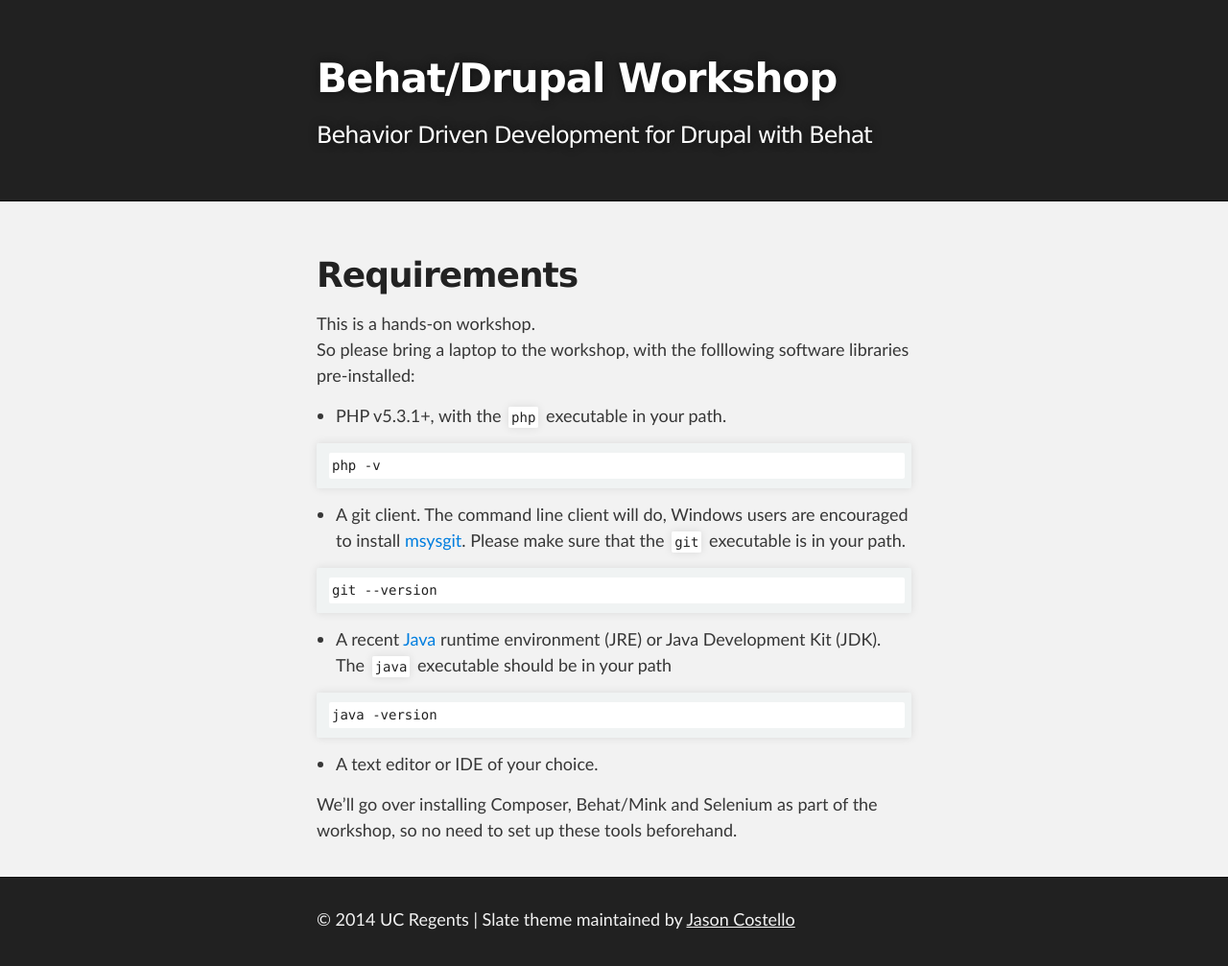
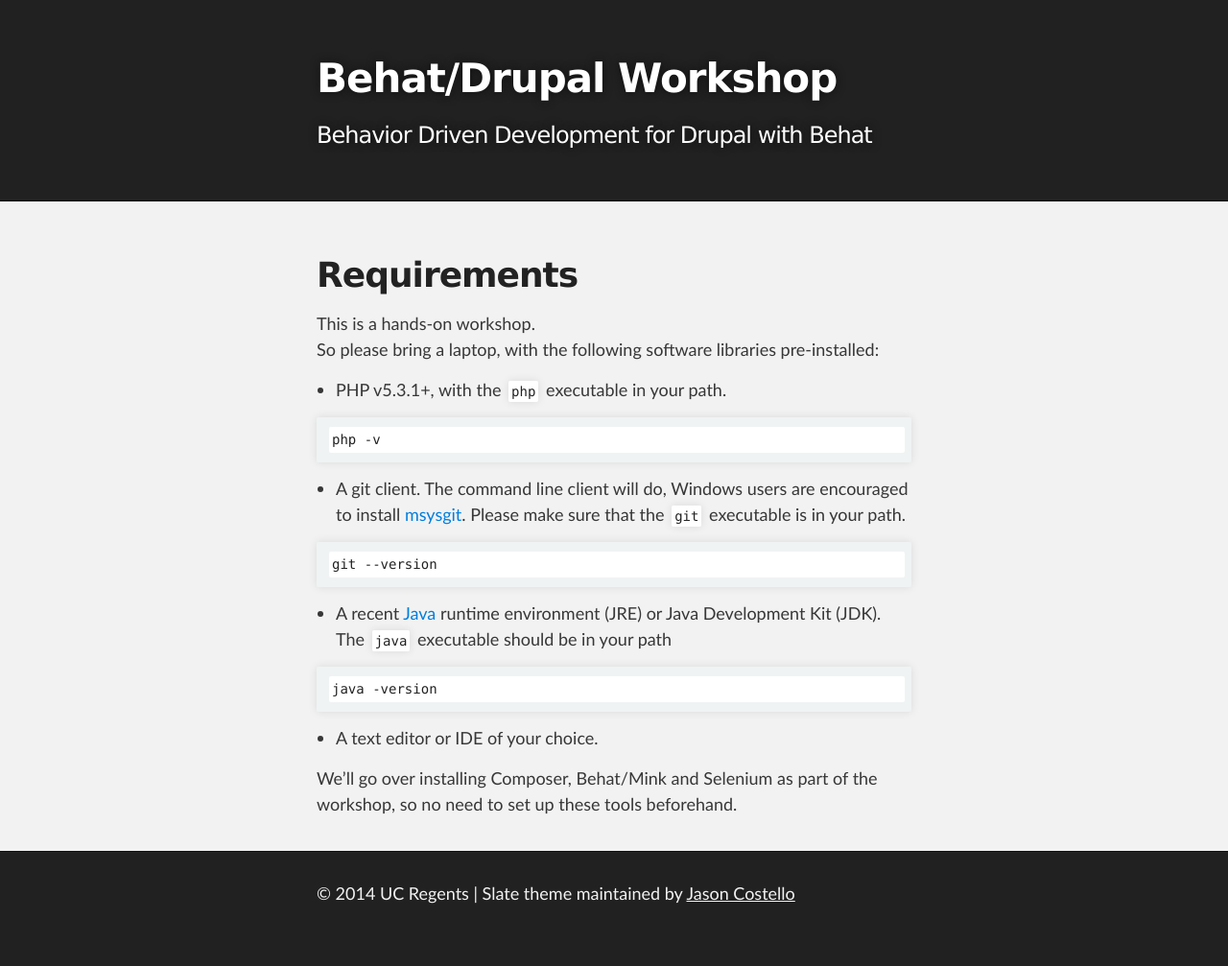
Before and after one commit to stopfstedt/behat-drupal-workshop, a Jekyll site: the page built from requirements.md, in a window 1280 px wide. Shown: the whole page at 96% size. Built offline with Jekyll 4.4.1, drawn with Linux system fonts in a browser that asks for light colours; Markdown is read by kramdown in place of the engine named in the settings; after the commit the page ends 980 px from its top, so only the background shows below that.

Commit message:
fixed typo, fixed language.

```diff
--- a/requirements.md
+++ b/requirements.md
@@ -4,7 +4,7 @@ layout: default
 # Requirements
 
 This is a hands-on workshop.
-So please bring a laptop to the workshop, with the folllowing software libraries pre-installed:
+So please bring a laptop,  with the following software libraries pre-installed:
 
 * PHP v5.3.1+, with the `php` executable in your path.
 
```
